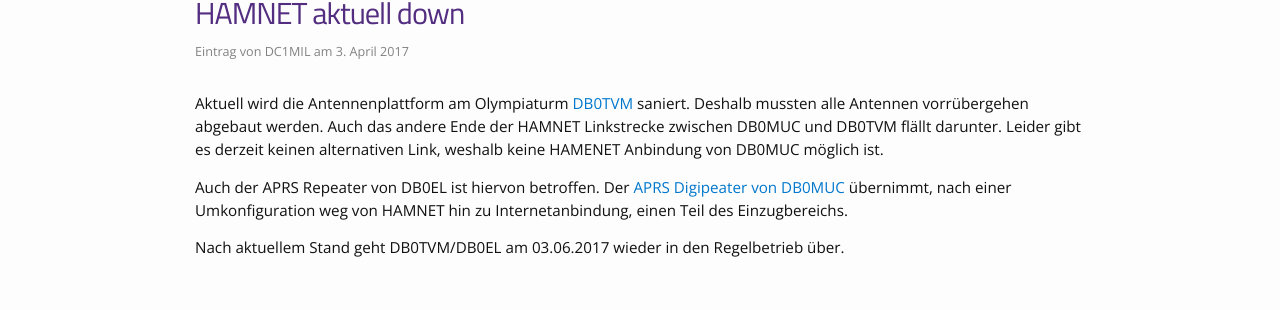
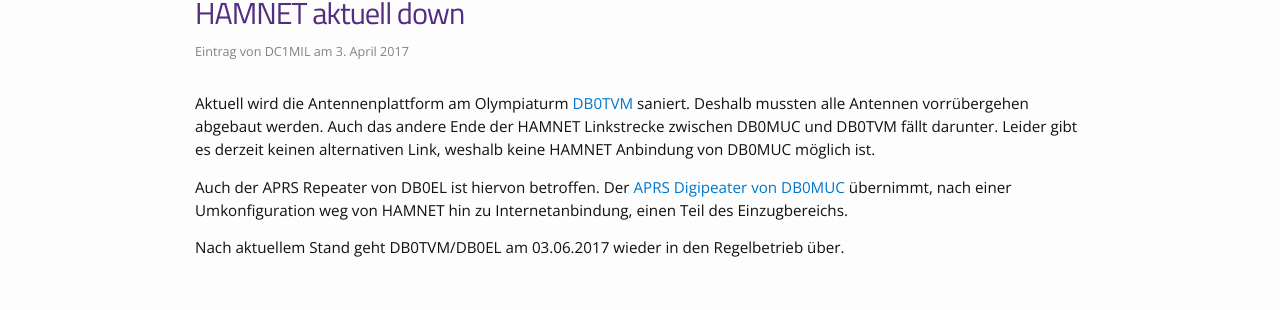
Before and after one commit to dl0muc/homepage, a Jekyll site: the page built from _posts/2017-04-03-hamnet-down.md, in a window 1280 px wide. Shown: the part 135-445 px from the top of the page. Built offline with Jekyll 4.4.1, drawn with Linux system fonts in a browser that asks for light colours.

Commit message:
NOTICKET: spell checking

```diff
--- a/_posts/2017-04-03-hamnet-down.md
+++ b/_posts/2017-04-03-hamnet-down.md
@@ -7,8 +7,8 @@
 project: [db0muc, HAMENET]
 ---
 
-Aktuell wird die Antennenplattform am Olympiaturm [DB0TVM](http://www.db0tvm.de/) saniert. Deshalb mussten alle Antennen vorrübergehen abgebaut werden. Auch das andere Ende der HAMNET Linkstrecke zwischen DB0MUC und DB0TVM flällt darunter.
-Leider gibt es derzeit keinen alternativen Link, weshalb keine HAMENET Anbindung von DB0MUC möglich ist.
+Aktuell wird die Antennenplattform am Olympiaturm [DB0TVM](http://www.db0tvm.de/) saniert. Deshalb mussten alle Antennen vorrübergehen abgebaut werden. Auch das andere Ende der HAMNET Linkstrecke zwischen DB0MUC und DB0TVM fällt darunter.
+Leider gibt es derzeit keinen alternativen Link, weshalb keine HAMNET Anbindung von DB0MUC möglich ist.
 
 Auch der APRS Repeater von DB0EL ist hiervon betroffen. Der [APRS Digipeater von DB0MUC](/db0muc/aprs.html) übernimmt, nach einer Umkonfiguration weg von HAMNET hin zu Internetanbindung, einen Teil des Einzugbereichs.
 
```
